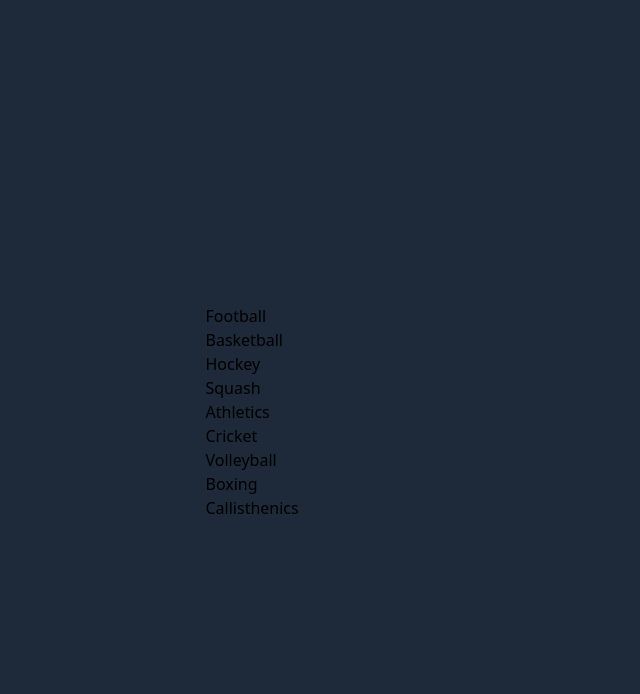
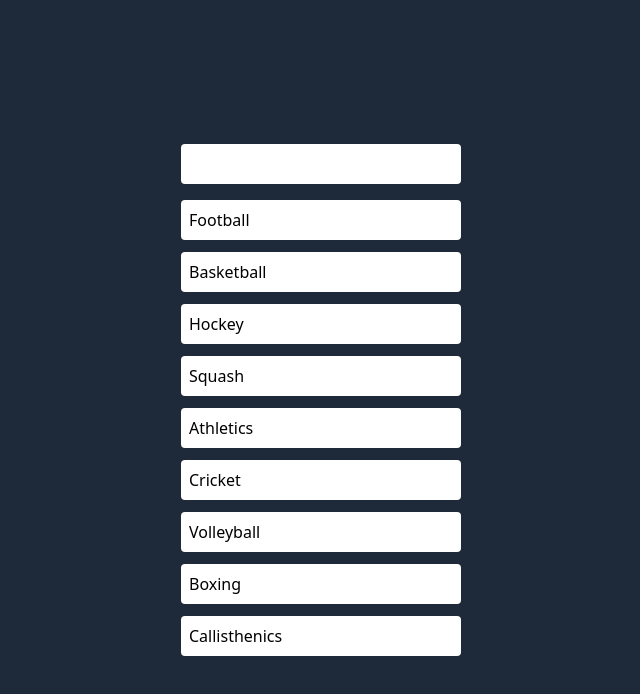
Before and after one commit to techwithdani/MiniProjects, a React (Vite) app in the folder React/frontend/: page / in a window 1280 px wide. Shown: the top 694 px of the page, without its empty margins (319-959 px from the left). Built offline with nearby package versions, Linux system fonts and the light colour scheme.

Commit message:
Complete search filter project

```diff
--- a/React/frontend/src/projects/searchFilter/SearchFilter.jsx
+++ b/React/frontend/src/projects/searchFilter/SearchFilter.jsx
@@ -21,18 +21,17 @@ const SearchFilter = () => {
   return (
     <>
       <div className="w-full h-dvh bg-gray-800 flex justify-center items-center">
-        <div>
+        <div className="flex flex-col justify-center items-center gap-4">
+          <input
+            type="text"
+            value={search}
+            onChange={(e) => setSearch(e.target.value)}
+            className="w-70 h-10 bg-white rounded p-2"
+          />
           <div>
-            <input
-              type="text"
-              value={search}
-              onChange={(e) => setSearch(e.target.value)}
-            />
-          </div>
-          <div>
-            <ul>
+            <ul className="flex flex-col gap-3">
               {filteredItems.map((item) => (
-                <li>{item}</li>
+                <li className="w-70 h-10 bg-white p-2 rounded">{item}</li>
               ))}
             </ul>
           </div>
```
